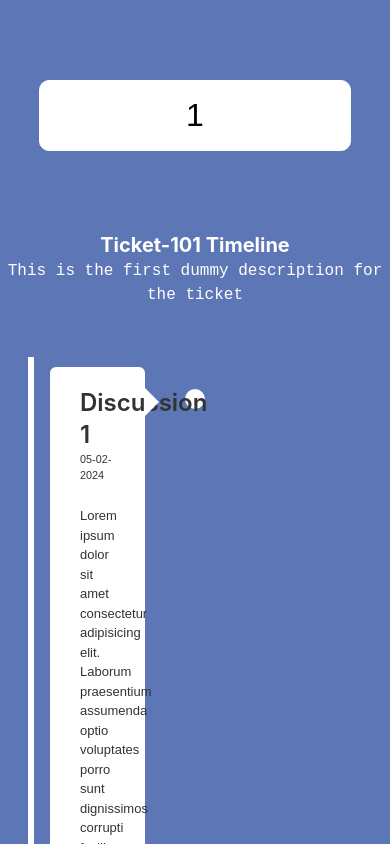
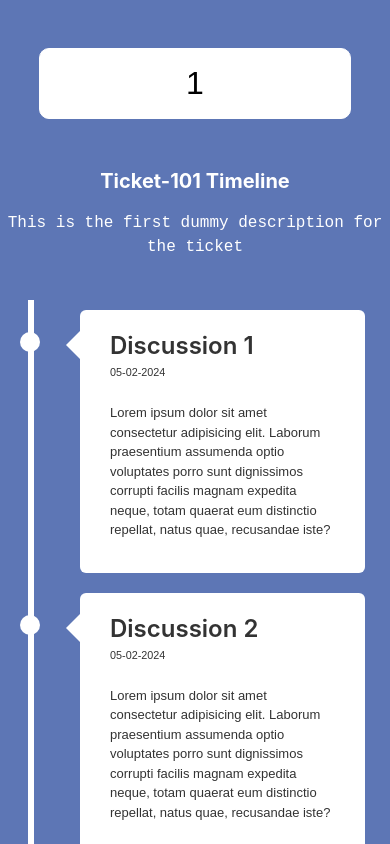
Before and after one commit to devamitranjan/ticket-tracker, a React (Create React App) app: page /timeline/1 in a window 390 px wide. Shown: the top 844 px of the page. Built offline with nearby package versions, Linux system fonts and the light colour scheme.

Commit message:
Fixed mobile css issue

```diff
--- a/src/features/dashboard/dashboard.css
+++ b/src/features/dashboard/dashboard.css
@@ -29,7 +29,7 @@
   outline: none;
   font-size: 2rem;
   text-align: center;
-  margin: 5rem 0;
+  margin: 3rem 0;
   padding: 1rem;
 }
 
--- a/src/features/timeline/Timeline.tsx
+++ b/src/features/timeline/Timeline.tsx
@@ -13,7 +13,7 @@ const Timeline: React.FC<TimelineProps> = ({ className }) => {
     <TimelineContainer>
       <TimelineHeader>
         <h3>{data.ticketId}</h3>
-        {data.ticketDescription}
+        <p>{data.ticketDescription}</p>
       </TimelineHeader>
       <TimelineItems>
         {data.ticketItems.map((ticketItem, index) => (
@@ -48,7 +48,7 @@ const lineAnimation = keyframes`
 const TimelineItems = styled.div`
   position: relative;
   max-width: 1200px;
-  margin: 100px auto;
+  margin: 50px auto;
   &::after {
     content: "";
     position: absolute;
@@ -61,7 +61,7 @@ const TimelineItems = styled.div`
     animation: ${lineAnimation} 5s linear forwards;
   }
   @media screen and (max-width: 600px) {
-    margin: 50px auto;
+    margin: 25px auto;
     &::after {
       left: 31px;
     }
--- a/src/features/timeline/TimelineItem.tsx
+++ b/src/features/timeline/TimelineItem.tsx
@@ -41,18 +41,17 @@ const TimelineItemContainer = styled.div<{ $index: number }>`
   animation: ${downAnimation} 1s linear forwards;
   opacity: 0;
   left: ${({ $index }) => ($index % 2 === 0 ? 0 : "50%")};
-  &:nth-child(n) {
-    animation-delay: ${({ $index }) =>
-      $index !== 0 ? 2 * $index - 1 + "s" : 0} };
-  }
   @media screen and (max-width: 600px) {
     width: 100%;
     padding-left: 80px;
     padding-right: 25px;
-    border-right: 15px solid #fff;
-    border-left: 0;
-    left: -14px;
+    left: 0;
   }
+  &:nth-child(n) {
+    animation-delay: ${({ $index }) =>
+      $index !== 0 ? 2 * $index - 1 + "s" : 0 + "s"} };
+  }
+
 `;
 
 const TimeLineDot = styled.div<{ $index: number }>`
@@ -63,6 +62,9 @@ const TimeLineDot = styled.div<{ $index: number }>`
   position: absolute;
   border-radius: 50%;
   background-color: #fff;
+  @media screen and (max-width: 600px) {
+    left: 20px;
+  }
   ${({ $index }) => ($index % 2 === 0 ? "" : "left: -10px")}
 `;
 
@@ -97,6 +99,11 @@ const TimelineItemArrow = styled.span<{ $index: number }>`
   border-${({ $index }) =>
     $index % 2 === 0 ? "left" : "right"}: 15px solid #fff;
   ${({ $index }) => ($index % 2 === 0 ? "right" : "left")}: -14px;
+  @media screen and (max-width: 600px) {
+    border-right: 15px solid #fff;
+    border-left: 0;
+    left: -14px;
+  }
 `;
 
 export default TimelineItem;
```
